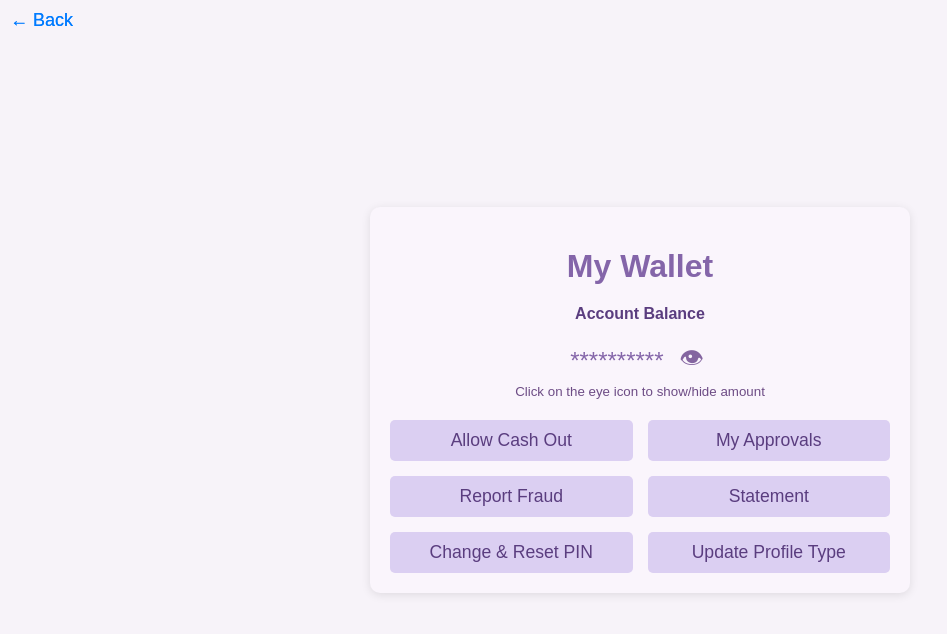
After one commit to richmondkorsah/ussd-app-flask, a Flask app: page /my-wallet in a window 1280 px wide. The commit adds this page. Shown: the top 634 px of the page, without its empty margins (0-947 px from the left). Run offline with Flask 3, Linux system fonts and the light colour scheme.

Commit message:
Added the My Wallet feature

```diff
--- a/app.py
+++ b/app.py
@@ -143,7 +143,9 @@ def cashout():
 def my_wallet():
     return render_template('my-wallet.html')
 
-
+@app.route('/report-fraud', methods=['GET', 'POST'])
+def report_fraud():
+    return render_template('report-fraud.html')
 
 if __name__ == '__main__':
     app.run(debug=True)
--- a/static/style/style.css
+++ b/static/style/style.css
@@ -127,3 +127,12 @@ small {
 .eye-button:focus {
     outline: none;
 }
+
+.back-arrow {
+    position: absolute;
+    top: 10px;
+    left: 10px;
+    text-decoration: none;
+    color: #007bff; /* Change to your preferred color */
+    font-size: 18px; /* Adjust size as needed */
+}
--- a/templates/base.html
+++ b/templates/base.html
@@ -9,6 +9,8 @@
     {% block head %} {% endblock %}
 </head>
 <body>
+    <a href="javascript:history.back()" class="back-arrow">&#8592; Back</a>
+
     <div id="flashModal" class="modal">
         <div class="modal-content">
             <p id="modalMessage"></p>
--- a/templates/menu.html
+++ b/templates/menu.html
@@ -1,14 +1,14 @@
 {% extends "base.html" %}
 
 {% block head %}
-<title>Momo App</title
+<title>Momo App</title>
 {% endblock head %}
 
 {% block body %}
     <div class="container">
         <h1>MoMo App</h1>
 
-        <div class="balance">
+        <!-- <div class="balance">
             <p>Account Balance</p>
             <div class="balance-info">
                 <span id="balance" class="hidden">**********</span>
@@ -16,7 +16,7 @@
             </div>
             <small>Click on the eye icon to show/hide amount</small>
         </div>
-
+ -->
         <div class="services">
             <button class="service-btn" onclick="window.location.href='{{ url_for('transfer') }}'">Transfer Money</button>
             <button class="service-btn" onclick="window.location.href='{{ url_for('airtime') }}'">Airtime & Bundles</button>
--- /dev/null
+++ b/templates/my-wallet.html
@@ -0,0 +1,31 @@
+{% extends "base.html" %}
+
+{% block head %}
+<title>My Wallet</title>
+{% endblock head %}
+
+{% block body %}
+<div class="container">
+    <a href="javascript:history.back()" class="back-arrow">&#8592; Back</a>
+    <h1>My Wallet</h1>
+
+    <div class="balance">
+        <p>Account Balance</p>
+        <div class="balance-info">
+            <span id="balance" class="hidden">**********</span>
+            <button class="eye-button" onclick="toggleBalance()">&#128065;</button>
+        </div>
+        <small>Click on the eye icon to show/hide amount</small>
+    </div>
+
+
+    <div class="services">
+        <button class="service-btn" onclick="window.location.href='{{ url_for('cashout') }}'">Allow Cash Out</button>
+        <button class="service-btn">My Approvals</button>
+        <button class="service-btn" onclick="window.location.href='{{ url_for('report_fraud') }}'">Report Fraud</button>
+        <button class="service-btn">Statement</button>
+        <button class="service-btn">Change & Reset PIN</button>
+        <button class="service-btn">Update Profile Type</button>
+    </div>
+</div>
+{% endblock body %}
```
Also changed, not shown: static/style/form.css (added, +85 -0 lines), templates/report-fraud.html (added, +22 -0 lines), templates/change-pin.html (added), 2 other files.
